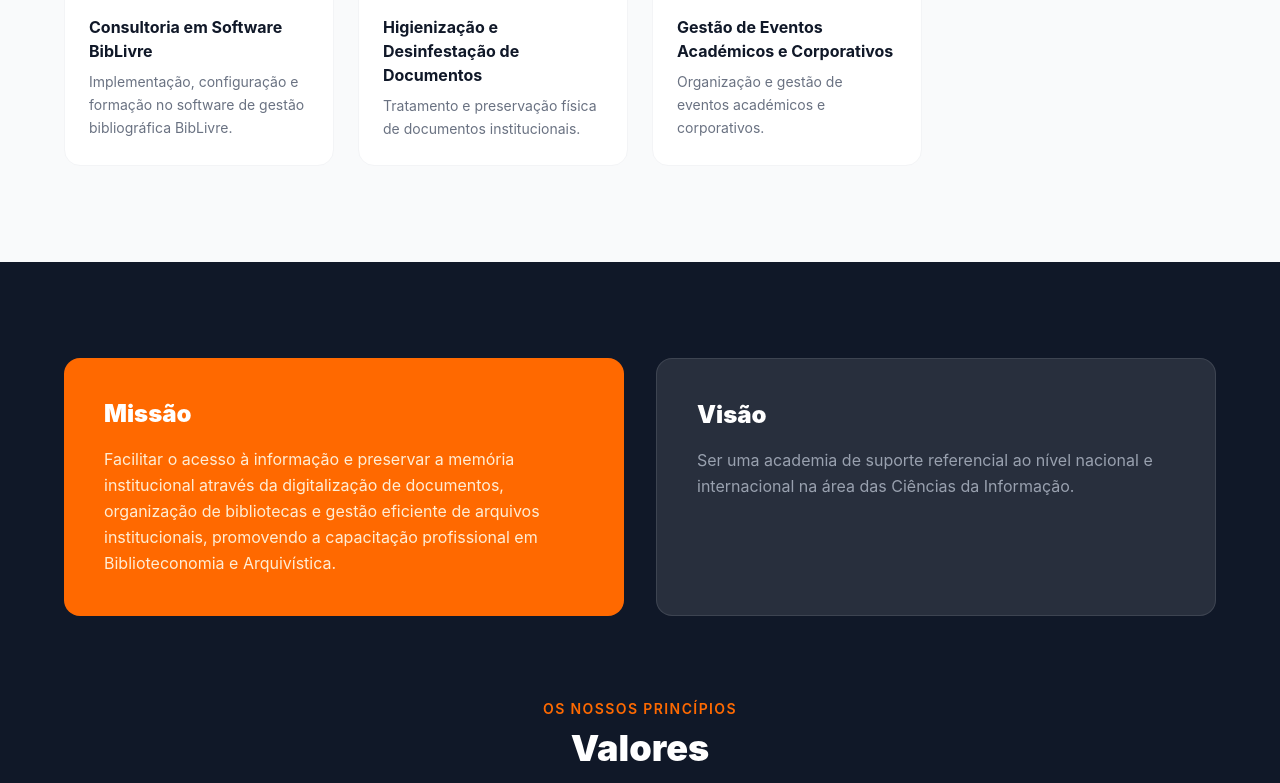
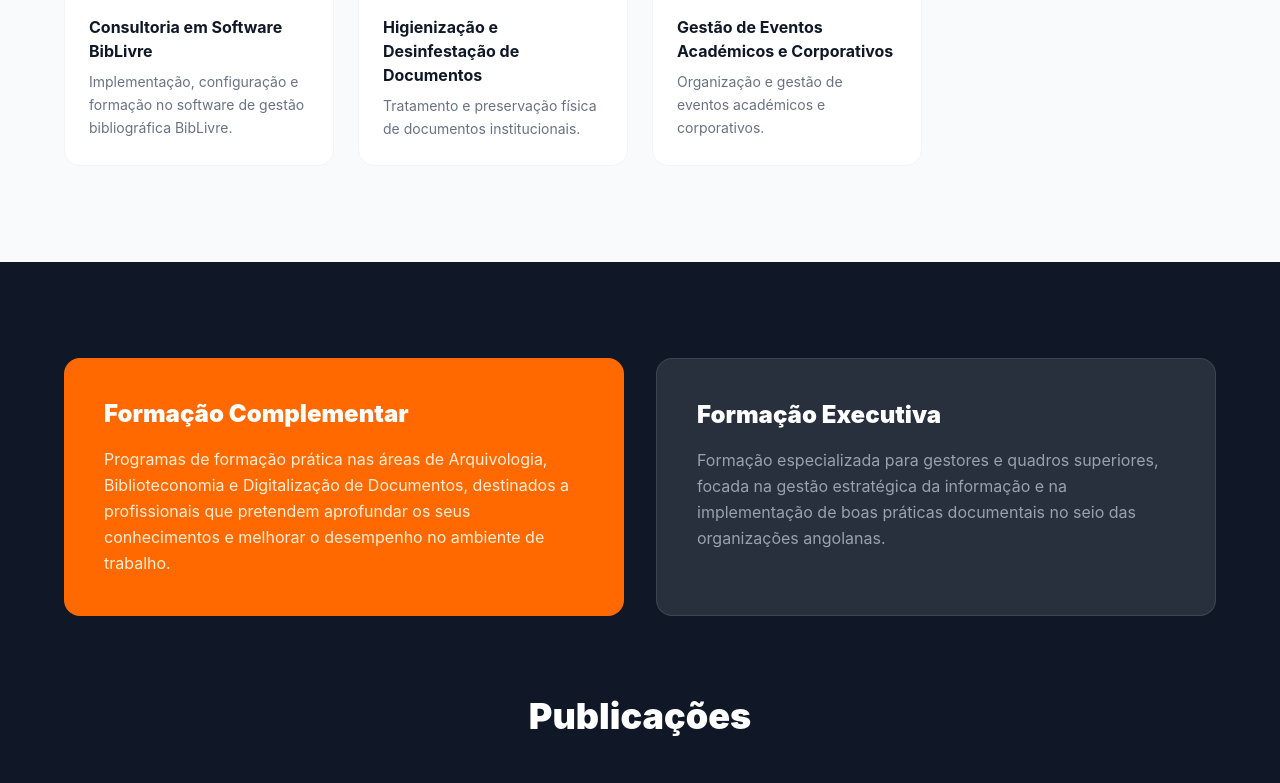
Before and after one commit to GelsonChissanda/GLOBAL-A.P.C.I, a React (Vite) app in the folder gapci-website/: page / in a window 1280 px wide. Shown: the part 2001-2784 px from the top of the page. Built offline with nearby package versions, Linux system fonts and the light colour scheme.

Commit message:
Ensino e publicações

```diff
--- a/gapci-website/src/components/Navbar.jsx
+++ b/gapci-website/src/components/Navbar.jsx
@@ -4,7 +4,7 @@ import logo from "../assets/logoo.png";
 
 const links = [
   { label: "Serviços", href: "#servicos" },
-  { label: "Missão & Valores", href: "#valores" },
+  { label: "Ensino & Publicações", href: "#valores" },
   { label: "Contacto", href: "#contacto" },
 ];
 
--- a/gapci-website/src/components/Values.jsx
+++ b/gapci-website/src/components/Values.jsx
@@ -17,27 +17,24 @@ export default function Values() {
       <div className="max-w-6xl mx-auto">
        <div className="grid md:grid-cols-2 gap-8 mb-20">
   <div className="reveal bg-orange-500 rounded-2xl p-10">
-            <h3 className="text-white font-black text-2xl mb-4">Missão</h3>
+    <h3 className="text-white font-black text-2xl mb-4">Formação Complementar</h3>
     <p className="text-orange-100 leading-relaxed">
-              Facilitar o acesso à informação e preservar a memória institucional através da
-              digitalização de documentos, organização de bibliotecas e gestão eficiente de
-              arquivos institucionais, promovendo a capacitação profissional em Biblioteconomia e Arquivística.
+      Programas de formação prática nas áreas de Arquivologia, Biblioteconomia e Digitalização de Documentos,
+      destinados a profissionais que pretendem aprofundar os seus conhecimentos e melhorar o desempenho no ambiente de trabalho.
     </p>
   </div>
   <div className="reveal bg-white/10 rounded-2xl p-10 border border-white/10">
-            <h3 className="text-white font-black text-2xl mb-4">Visão</h3>
+    <h3 className="text-white font-black text-2xl mb-4">Formação Executiva</h3>
     <p className="text-gray-400 leading-relaxed">
-              Ser uma academia de suporte referencial ao nível nacional e internacional
-              na área das Ciências da Informação.
+      Formação especializada para gestores e quadros superiores, focada na gestão estratégica da informação
+      e na implementação de boas práticas documentais no seio das organizações angolanas.
     </p>
   </div>
 </div>
 
         <div className="text-center mb-12 reveal">
-          <span className="text-orange-500 font-semibold text-sm uppercase tracking-widest">
-            Os nossos princípios
-          </span>
-          <h2 className="text-4xl font-black text-white mt-2">Valores</h2>
+
+          <h2 className="text-4xl font-black text-white mt-2">Publicações</h2>
         </div>
 
         <div className="grid sm:grid-cols-2 lg:grid-cols-4 gap-6">
```
Lines whose indentation alone changed are shown as unchanged.
